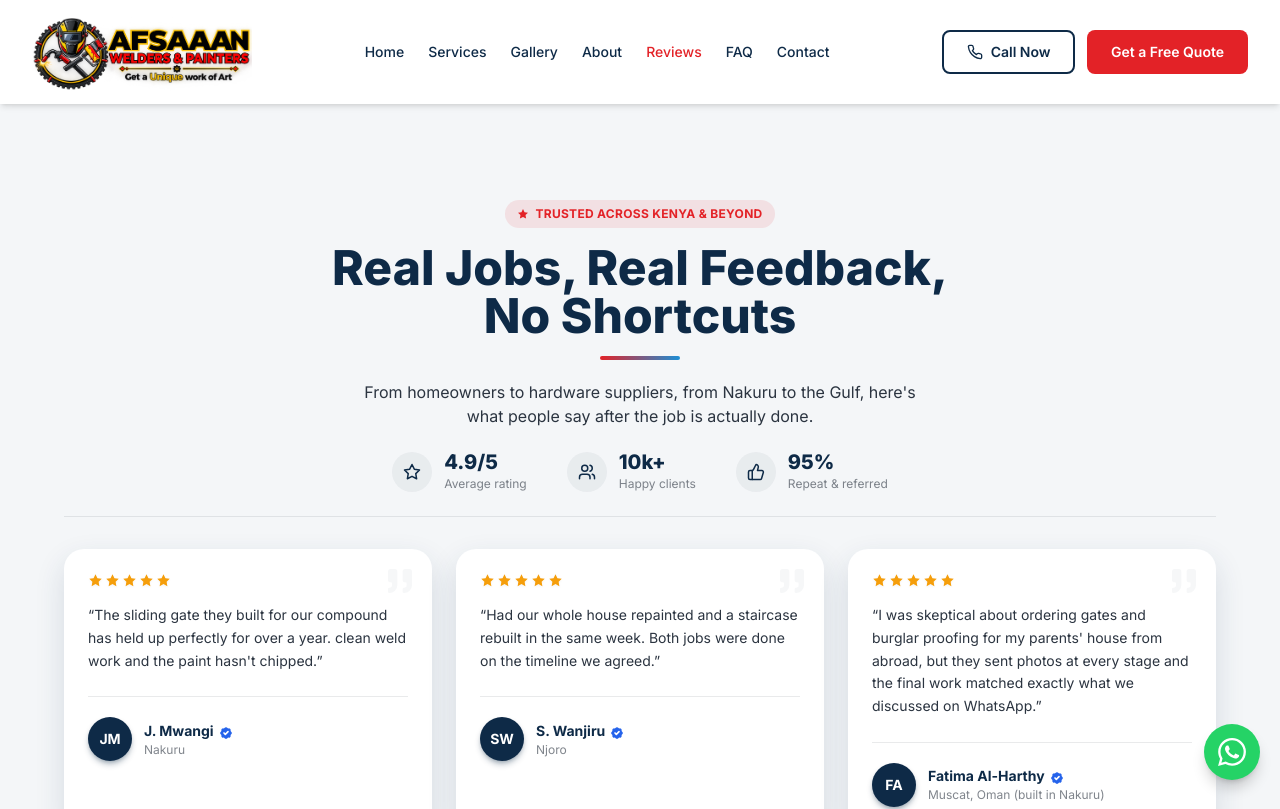
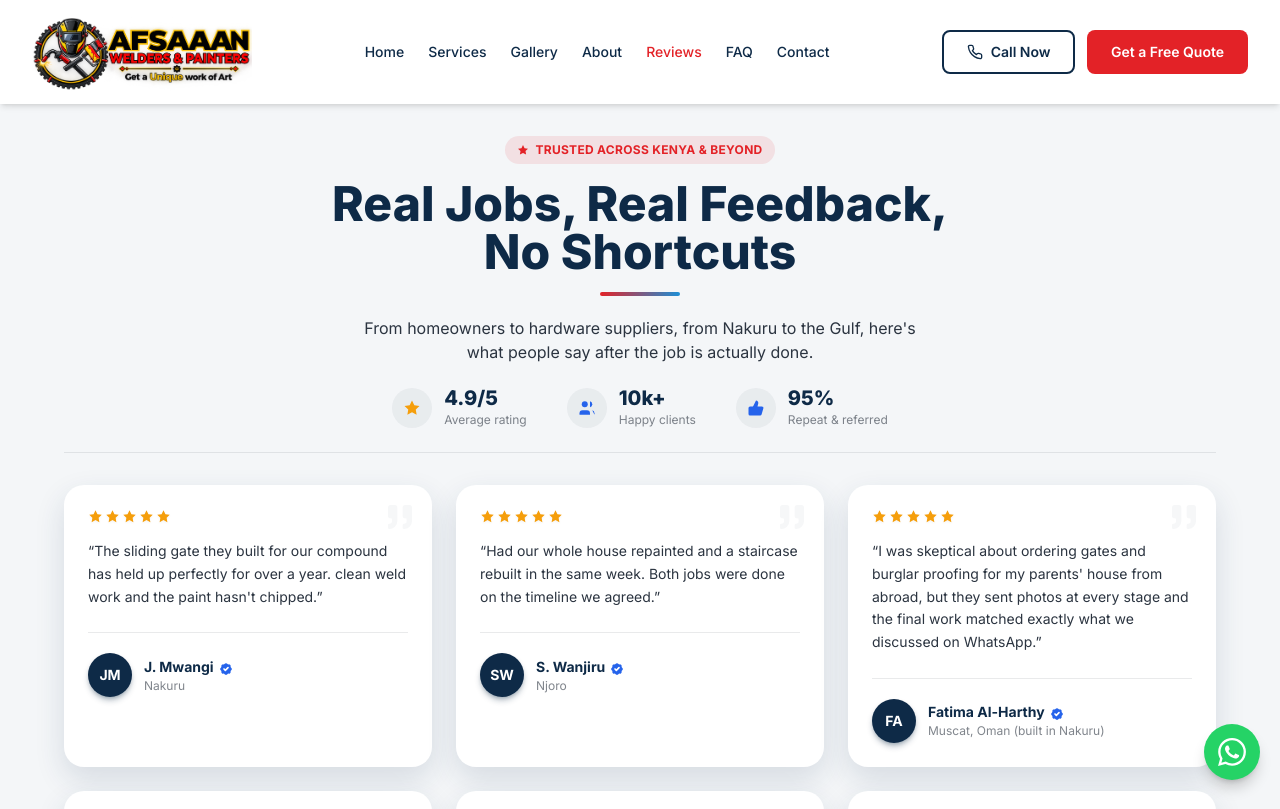
Before and after one commit to Muchyz/Afsaan, a React (Vite) app: page /reviews in a window 1280 px wide. Shown: the top 809 px of the page. Built offline with nearby package versions, Linux system fonts and the light colour scheme.

Commit message:
fix invisible users icon, fill it blue to match thumbs-up style

```diff
--- a/src/pages/Reviews.jsx
+++ b/src/pages/Reviews.jsx
@@ -2,14 +2,14 @@ import { Star, Users, ThumbsUp } from 'lucide-react'
 import TestimonialsSection from '../components/sections/TestimonialsSection'
 
 const stats = [
-  { icon: Star, value: '4.9/5', label: 'Average rating' },
-  { icon: Users, value: '10k+', label: 'Happy clients' },
-  { icon: ThumbsUp, value: '95%', label: 'Repeat & referred' },
+  { icon: Star, value: '4.9/5', label: 'Average rating', color: 'text-amber-500', fill: 'currentColor' },
+  { icon: Users, value: '10k+', label: 'Happy clients', color: 'text-blue-600', fill: 'currentColor' },
+  { icon: ThumbsUp, value: '95%', label: 'Repeat & referred', color: 'text-blue-600', fill: 'currentColor' },
 ]
 
 export default function Reviews() {
   return (
-    <div className="section-pad">
+    <div className="section-pad !pt-8">
       <div className="max-w-6xl mx-auto">
         <div className="text-center mb-4">
           <span className="inline-flex items-center gap-1.5 text-xs font-bold uppercase tracking-wide text-brandred bg-brandred/10 px-3 py-1.5 rounded-full">
@@ -27,10 +27,10 @@ export default function Reviews() {
         </p>
 
         <div className="flex flex-wrap justify-center gap-6 sm:gap-10 mt-6 mb-8 pb-6 border-b border-slate/10">
-          {stats.map(({ icon: Icon, value, label }) => (
+          {stats.map(({ icon: Icon, value, label, color, fill }) => (
             <div key={label} className="flex items-center gap-3">
               <span className="flex items-center justify-center w-10 h-10 rounded-full bg-navy/5">
-                <Icon size={18} className="text-navy" />
+                <Icon size={18} className={color} fill={fill} strokeWidth={fill ? 0 : 2} />
               </span>
               <div className="text-left">
                 <p className="text-navy font-extrabold text-xl leading-none">{value}</p>
```
